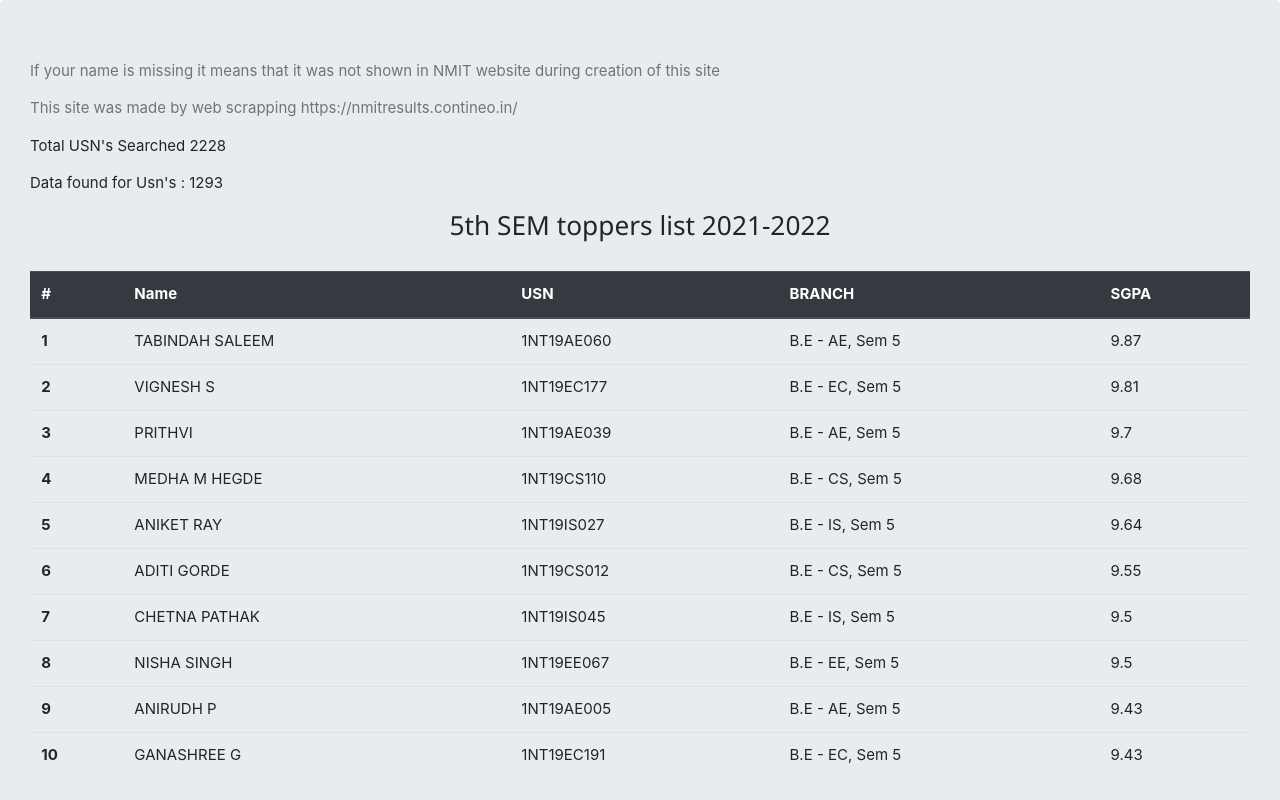
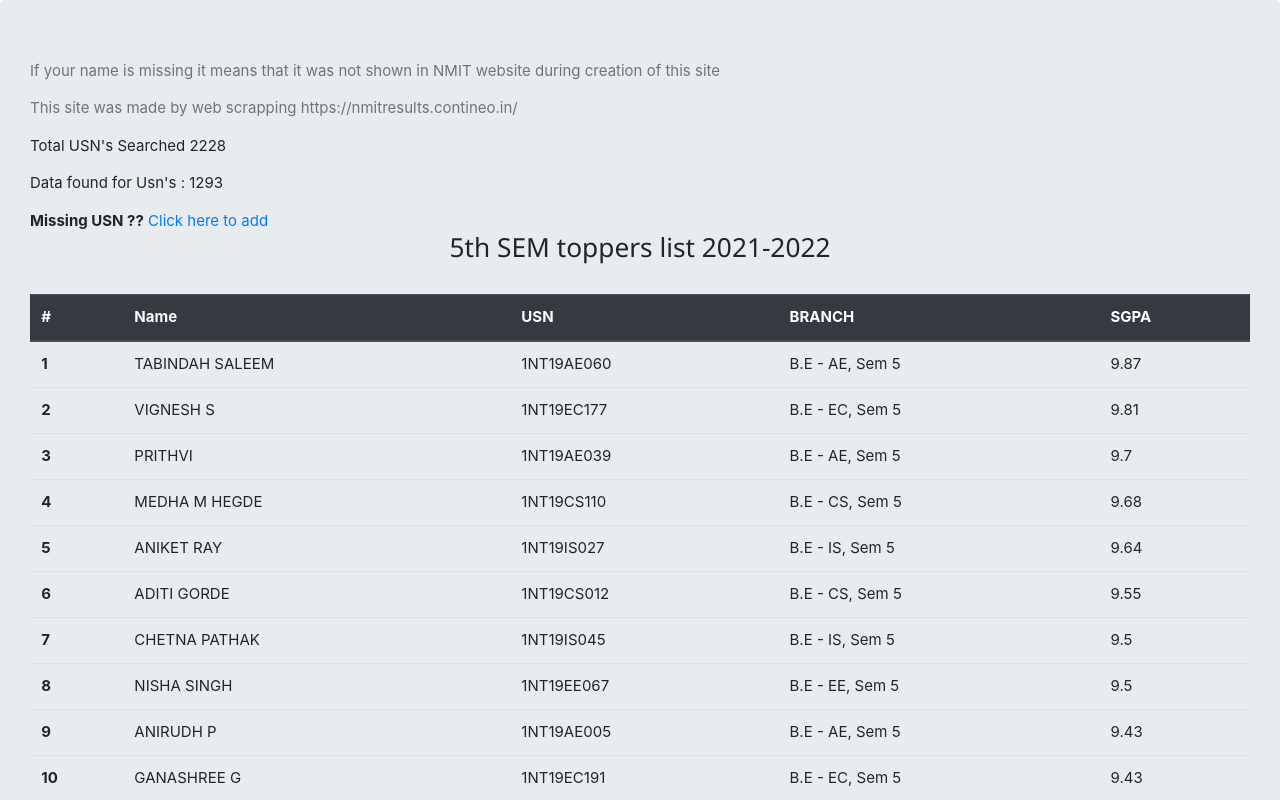
Before and after one commit to madhuprakash19/nmitResults, a Django app: page / in a window 1280 px wide. Shown: the part 53-853 px from the top of the page. Run offline with Django 3.2, Linux system fonts and the light colour scheme; data comes from the database, SQL or seed files in the repository; both versions use the stored data as it was after the commit.

Commit message:
added missing usn

```diff
--- a/nmit/admin.py
+++ b/nmit/admin.py
@@ -5,3 +5,4 @@ admin.site.register(models.student)
 admin.site.register(models.subjects)
 admin.site.register(models.gpa)
 admin.site.register(models.marks)
+admin.site.register(models.missing)
--- a/nmit/models.py
+++ b/nmit/models.py
@@ -39,3 +39,10 @@ class marks(models.Model):
 
     def __str__(self):
         return str(self.sname.name)
+
+class missing(models.Model):
+    usn = models.CharField(max_length=10,blank=True,null=True)
+    mail = models.EmailField(max_length=254)
+
+    def __str__(self):
+        return str(self.usn)
--- a/nmit/templates/namewise.html
+++ b/nmit/templates/namewise.html
@@ -5,8 +5,10 @@
     <h3>How search works??</h3>
     <span>Enter the part of the name to search. For example</span><br>
     <span>Searching Akash gives: T P MADHU PRAKASH , AKASH A BENKI , JAYAPRAKASH S ,   AKASH M</span><br>
-    <span>As each name contains Akash as substring</span><br><br>
-    <span class="text-muted">--Incase if your name don't appear , the result is yet to be announced or might have been missed during web scraping--</span>
+    <span>As each name contains Akash as substring</span><br>
+    <span class="text-muted">--Incase if your name don't appear , the result is yet to be announced or might have been missed during web scraping--</span><br>
+    <b>Missing USN ??</b>
+    <a href="{% url 'nmit:missing' %}">Click here to add</a><br>
     <br><br>
     <form class="form" method="post">
       {% csrf_token %}
--- a/nmit/templates/sem5.html
+++ b/nmit/templates/sem5.html
@@ -5,6 +5,8 @@
     <p class="text text-muted">This site was made by web scrapping https://nmitresults.contineo.in/</p>
     <p>Total USN's Searched 2228</p>
     <p>Data found for Usn's : 1293</p>
+    <b>Missing USN ??</b>
+    <a href="{% url 'nmit:missing' %}">Click here to add</a><br>
     <h3 class="text-center">5th SEM toppers list 2021-2022</h3>
     <br>
     <table class="table">
--- a/nmit/templates/sem7.html
+++ b/nmit/templates/sem7.html
@@ -5,6 +5,8 @@
     <p class="text text-muted">This site was made by web scrapping https://nmitresults.contineo.in/</p>
     <p>Total USN's Searched 2228</p>
     <p>Data found for Usn's : 1293</p>
+    <b>Missing USN ??</b>
+    <a href="{% url 'nmit:missing' %}">Click here to add</a><br>
     <h3 class="text-center">7th SEM toppers list 2021-2022</h3>
     <br>
     <table class="table">
--- a/nmit/urls.py
+++ b/nmit/urls.py
@@ -8,5 +8,6 @@ urlpatterns = [
     path('aboutus',views.aboutus,name='aboutus'),
     path('namewise',views.namewise,name='namewise'),
     path('result/<int:id>',views.result,name='result'),
-    path('branchwise',views.branchwise,name='branchwise')
+    path('branchwise',views.branchwise,name='branchwise'),
+    path('missingusn',views.missingusn,name='missing'),
 ]
--- a/nmit/views.py
+++ b/nmit/views.py
@@ -1,5 +1,5 @@
 from django.shortcuts import render
-from nmit.models import student,gpa
+from nmit.models import student,gpa,missing
 # Create your views here.
 def sem5(request):
     topper5 = list(gpa.objects.filter(branch__in = ['B.E - IS, Sem 5','B.E - CS, Sem 5','B.E - EC, Sem 5','B.E - EE, Sem 5','B.E - ME, Sem 5','B.E - AE, Sem 5','B.E - CV, Sem 5']).order_by('-sgpa')[:10:1])
@@ -51,6 +51,19 @@ def branchwise(request):
         return render(request,'branchwise.html',{'result':result,'branch':branch,'check':check})
     return render(request,'branchwise.html',{'result':result,'branch':branch,'check':check})
 
+def missingusn(request):
+    message = {}
+    if request.method == 'POST':
+        musn = request.POST.get('missingusn', False)
+        smail = request.POST.get('email',False)
+        message = 'Requested USN will be added to site soon'
+        print(musn)
+        temp = missing(usn = musn,mail = smail)
+        temp.save()
+        return render(request,'missingusn.html',{'message':message})
+    return render(request,'missingusn.html',{'message':message})
+
+
 
 
 
--- a/results/settings.py
+++ b/results/settings.py
@@ -25,7 +25,7 @@ TEMPLATE_DIR = os.path.join(BASE_DIR,'templates')
 SECRET_KEY = 'django-insecure-tgr=oxp+nts0=*e!$ma_7!z!s#s&*(@u-=00**zv5i=(1d(50-'
 
 # SECURITY WARNING: don't run with debug turned on in production!
-DEBUG = True
+DEBUG = False
 
 ALLOWED_HOSTS = ['nmit-results.herokuapp.com','127.0.0.1']
 
```
Also changed, not shown: nmit/templates/missingusn.html (added, +18 -0 lines), db.sqlite3, nmit/migrations/0003_missing.py (added).
